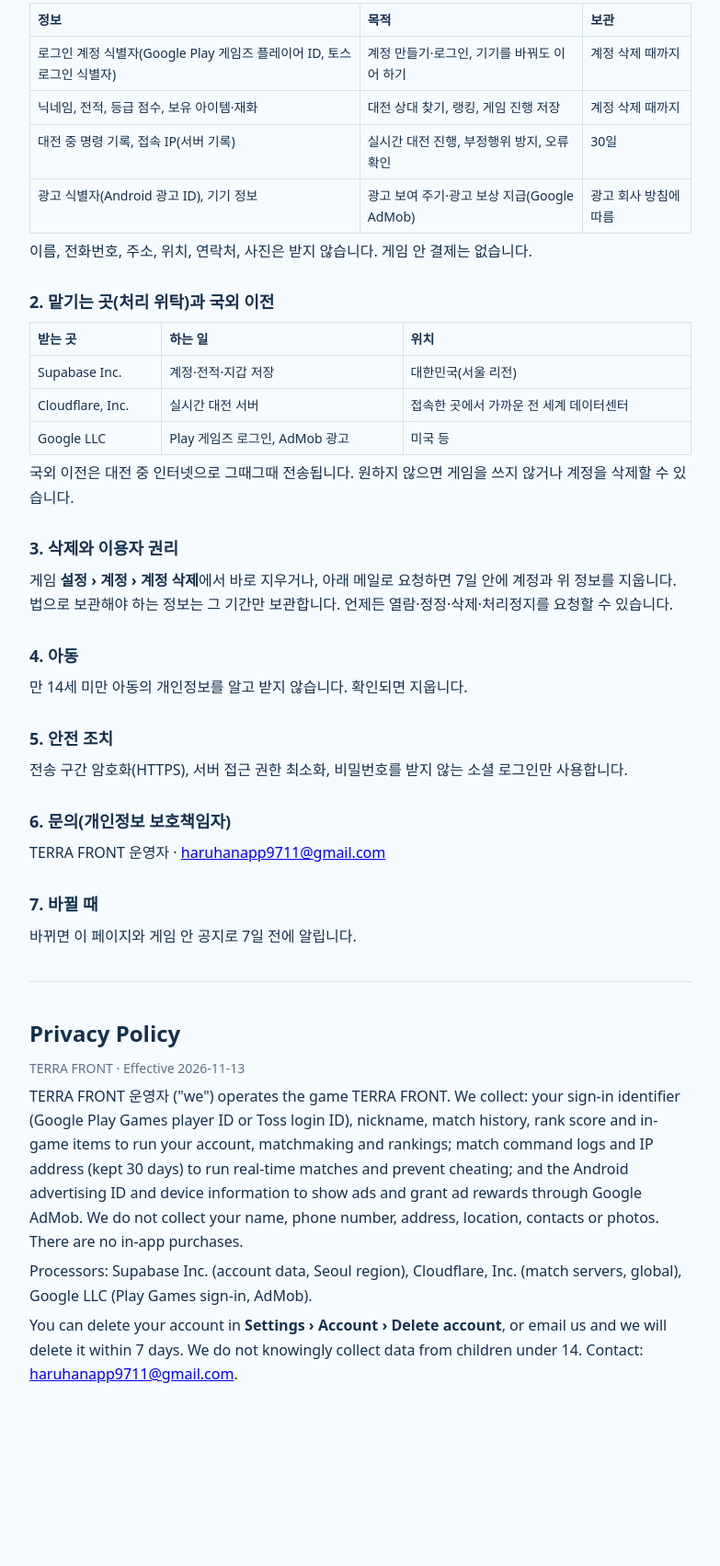
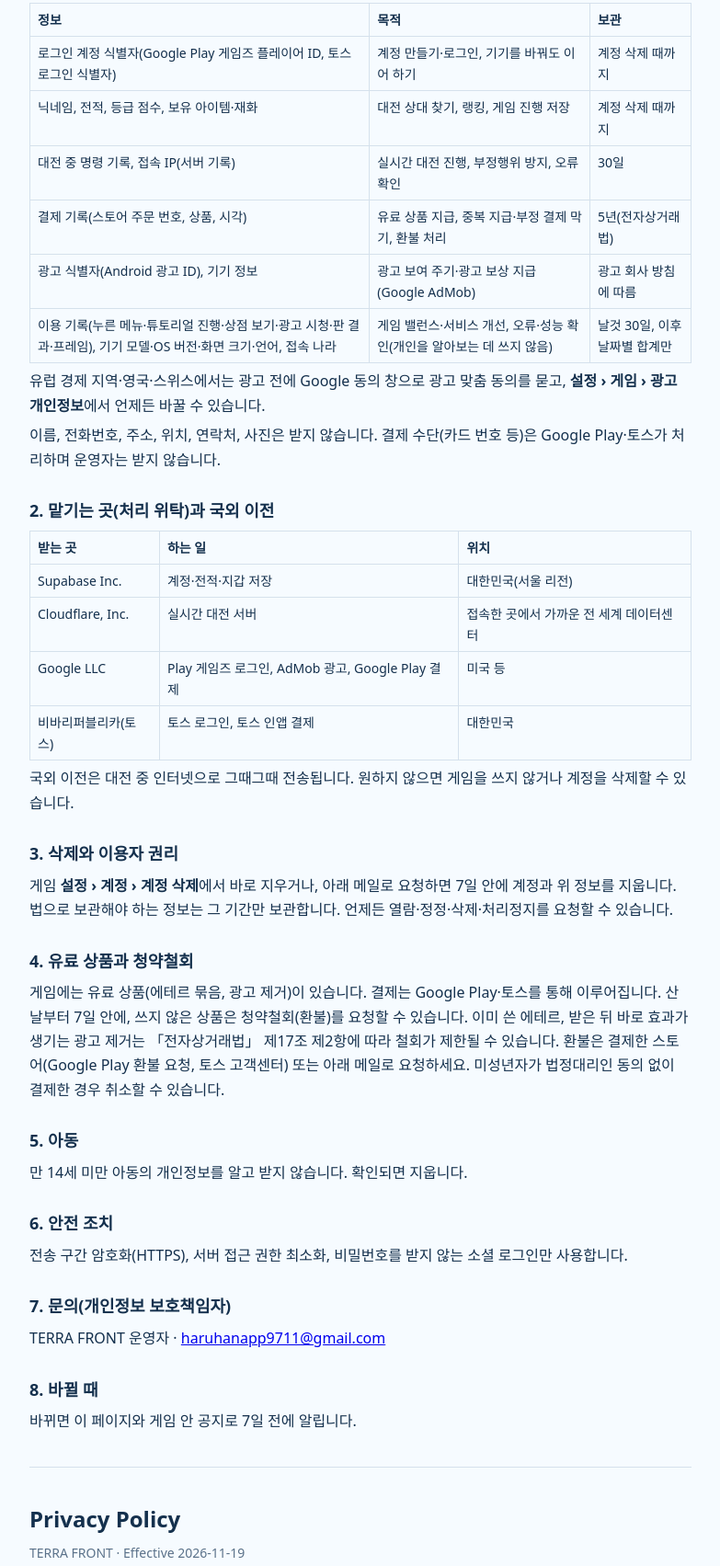
Before and after one commit to haruhanapp/haruhanapp.github.io, a plain HTML site: page terrafront/privacy.html in a window 1280 px wide. Shown: the part 216-1919 px from the top of the page at 92% size, without its empty margins (248-1031 px from the left). Before the commit the page ends 1789 px from the top, so only its background shows below. Drawn offline with Linux system fonts and the light colour scheme.

Commit message:
TERRA FRONT 개인정보방침 갱신: 결제·토스·이용 기록(30일)·유럽 광고 동의, 게임 서버 /privacy와 같게 (#4)
Claude-Session: https://claude.ai/code/session_01FKzxiYkTHpfWjg5scEzLQk

Co-authored-by: Claude <noreply@anthropic.com>

```diff
--- a/terrafront/privacy.html
+++ b/terrafront/privacy.html
@@ -4,33 +4,39 @@
 main{max-width:720px;margin:0 auto;padding:28px 16px 60px}h1{font-size:24px;margin:0 0 4px}h2{font-size:18px;margin:28px 0 6px}
 p,li{margin:6px 0}table{border-collapse:collapse;width:100%;font-size:14px}td,th{border:1px solid #D5E1EC;padding:6px 8px;text-align:left;vertical-align:top}
 .d{color:#5A7189;font-size:14px}hr{border:0;border-top:1px solid #D5E1EC;margin:36px 0}</style></head><body><main>
-<h1>개인정보처리방침</h1><p class="d">TERRA FRONT · 시행일 2026-11-13</p>
+<h1>개인정보처리방침</h1><p class="d">TERRA FRONT · 시행일 2026-11-19</p>
 <p>TERRA FRONT 운영자(이하 "운영자")는 게임 TERRA FRONT(이하 "게임")를 운영하며 아래와 같이 개인정보를 처리합니다.</p>
 <h2>1. 처리하는 정보와 목적</h2>
 <table><tr><th>정보</th><th>목적</th><th>보관</th></tr>
 <tr><td>로그인 계정 식별자(Google Play 게임즈 플레이어 ID, 토스 로그인 식별자)</td><td>계정 만들기·로그인, 기기를 바꿔도 이어 하기</td><td>계정 삭제 때까지</td></tr>
 <tr><td>닉네임, 전적, 등급 점수, 보유 아이템·재화</td><td>대전 상대 찾기, 랭킹, 게임 진행 저장</td><td>계정 삭제 때까지</td></tr>
 <tr><td>대전 중 명령 기록, 접속 IP(서버 기록)</td><td>실시간 대전 진행, 부정행위 방지, 오류 확인</td><td>30일</td></tr>
+<tr><td>결제 기록(스토어 주문 번호, 상품, 시각)</td><td>유료 상품 지급, 중복 지급·부정 결제 막기, 환불 처리</td><td>5년(전자상거래법)</td></tr>
 <tr><td>광고 식별자(Android 광고 ID), 기기 정보</td><td>광고 보여 주기·광고 보상 지급(Google AdMob)</td><td>광고 회사 방침에 따름</td></tr>
+<tr><td>이용 기록(누른 메뉴·튜토리얼 진행·상점 보기·광고 시청·판 결과·프레임), 기기 모델·OS 버전·화면 크기·언어, 접속 나라</td><td>게임 밸런스·서비스 개선, 오류·성능 확인(개인을 알아보는 데 쓰지 않음)</td><td>날것 30일, 이후 날짜별 합계만</td></tr>
 </table>
-<p>이름, 전화번호, 주소, 위치, 연락처, 사진은 받지 않습니다. 게임 안 결제는 없습니다.</p>
+<p>유럽 경제 지역·영국·스위스에서는 광고 전에 Google 동의 창으로 광고 맞춤 동의를 묻고, <b>설정 › 게임 › 광고 개인정보</b>에서 언제든 바꿀 수 있습니다.</p>
+<p>이름, 전화번호, 주소, 위치, 연락처, 사진은 받지 않습니다. 결제 수단(카드 번호 등)은 Google Play·토스가 처리하며 운영자는 받지 않습니다.</p>
 <h2>2. 맡기는 곳(처리 위탁)과 국외 이전</h2>
 <table><tr><th>받는 곳</th><th>하는 일</th><th>위치</th></tr>
 <tr><td>Supabase Inc.</td><td>계정·전적·지갑 저장</td><td>대한민국(서울 리전)</td></tr>
 <tr><td>Cloudflare, Inc.</td><td>실시간 대전 서버</td><td>접속한 곳에서 가까운 전 세계 데이터센터</td></tr>
-<tr><td>Google LLC</td><td>Play 게임즈 로그인, AdMob 광고</td><td>미국 등</td></tr>
+<tr><td>Google LLC</td><td>Play 게임즈 로그인, AdMob 광고, Google Play 결제</td><td>미국 등</td></tr>
+<tr><td>비바리퍼블리카(토스)</td><td>토스 로그인, 토스 인앱 결제</td><td>대한민국</td></tr>
 </table>
 <p>국외 이전은 대전 중 인터넷으로 그때그때 전송됩니다. 원하지 않으면 게임을 쓰지 않거나 계정을 삭제할 수 있습니다.</p>
 <h2>3. 삭제와 이용자 권리</h2>
 <p>게임 <b>설정 › 계정 › 계정 삭제</b>에서 바로 지우거나, 아래 메일로 요청하면 7일 안에 계정과 위 정보를 지웁니다. 법으로 보관해야 하는 정보는 그 기간만 보관합니다. 언제든 열람·정정·삭제·처리정지를 요청할 수 있습니다.</p>
-<h2>4. 아동</h2>
+<h2>4. 유료 상품과 청약철회</h2>
+<p>게임에는 유료 상품(에테르 묶음, 광고 제거)이 있습니다. 결제는 Google Play·토스를 통해 이루어집니다. 산 날부터 7일 안에, 쓰지 않은 상품은 청약철회(환불)를 요청할 수 있습니다. 이미 쓴 에테르, 받은 뒤 바로 효과가 생기는 광고 제거는 「전자상거래법」 제17조 제2항에 따라 철회가 제한될 수 있습니다. 환불은 결제한 스토어(Google Play 환불 요청, 토스 고객센터) 또는 아래 메일로 요청하세요. 미성년자가 법정대리인 동의 없이 결제한 경우 취소할 수 있습니다.</p>
+<h2>5. 아동</h2>
 <p>만 14세 미만 아동의 개인정보를 알고 받지 않습니다. 확인되면 지웁니다.</p>
-<h2>5. 안전 조치</h2>
+<h2>6. 안전 조치</h2>
 <p>전송 구간 암호화(HTTPS), 서버 접근 권한 최소화, 비밀번호를 받지 않는 소셜 로그인만 사용합니다.</p>
-<h2>6. 문의(개인정보 보호책임자)</h2>
+<h2>7. 문의(개인정보 보호책임자)</h2>
 <p>TERRA FRONT 운영자 · <a href="mailto:haruhanapp9711@gmail.com">haruhanapp9711@gmail.com</a></p>
-<h2>7. 바뀔 때</h2><p>바뀌면 이 페이지와 게임 안 공지로 7일 전에 알립니다.</p><hr>
-<h1>Privacy Policy</h1><p class="d">TERRA FRONT · Effective 2026-11-13</p>
-<p>TERRA FRONT 운영자 ("we") operates the game TERRA FRONT. We collect: your sign-in identifier (Google Play Games player ID or Toss login ID), nickname, match history, rank score and in-game items to run your account, matchmaking and rankings; match command logs and IP address (kept 30 days) to run real-time matches and prevent cheating; and the Android advertising ID and device information to show ads and grant ad rewards through Google AdMob. We do not collect your name, phone number, address, location, contacts or photos. There are no in-app purchases.</p>
-<p>Processors: Supabase Inc. (account data, Seoul region), Cloudflare, Inc. (match servers, global), Google LLC (Play Games sign-in, AdMob).</p>
+<h2>8. 바뀔 때</h2><p>바뀌면 이 페이지와 게임 안 공지로 7일 전에 알립니다.</p><hr>
+<h1>Privacy Policy</h1><p class="d">TERRA FRONT · Effective 2026-11-19</p>
+<p>TERRA FRONT 운영자 ("we") operates the game TERRA FRONT. We collect: your sign-in identifier (Google Play Games player ID or Toss login ID), nickname, match history, rank score and in-game items to run your account, matchmaking and rankings; match command logs and IP address (kept 30 days) to run real-time matches and prevent cheating; and the Android advertising ID and device information to show ads and grant ad rewards through Google AdMob. We also record gameplay usage (menus opened, tutorial progress, shop views, ads watched, match results, frame rate) with device model, OS version, screen size, language and country to balance the game and fix performance issues; raw records are deleted after 30 days and only daily totals are kept. In the EEA, UK and Switzerland we ask for ad consent through Google's consent form before showing ads; you can change it any time in <b>Settings › Game › Ad privacy</b>. We do not collect your name, phone number, address, location, contacts or photos. In-app purchases (ether packs, ad removal) are processed by Google Play or Toss; we keep the store order number, product and time (5 years, as required by Korean e-commerce law) to deliver items and prevent fraud, and we never receive your card details. Unused purchases can be refunded within 7 days through the store or by email.</p>
+<p>Processors: Supabase Inc. (account data, Seoul region), Cloudflare, Inc. (match servers, global), Google LLC (Play Games sign-in, AdMob, Google Play billing), Viva Republica (Toss sign-in and billing).</p>
 <p>You can delete your account in <b>Settings › Account › Delete account</b>, or email us and we will delete it within 7 days. We do not knowingly collect data from children under 14. Contact: <a href="mailto:haruhanapp9711@gmail.com">haruhanapp9711@gmail.com</a>.</p></main></body></html>
```
